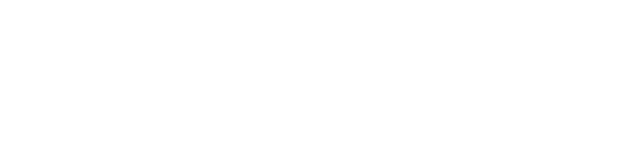
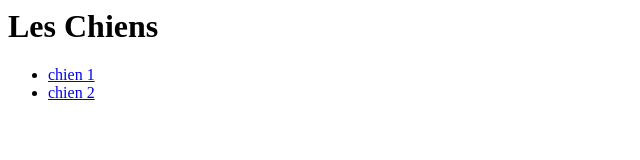
Before and after one commit to MMI-SAE-105/2022-r113-tp2-menu-alpinejs-Kiruake, a website: page dogs/index.html in a window 1280 px wide. Shown: the whole page, without its empty margins (0-640 px from the left). Drawn offline with nearby package versions, Linux system fonts and the light colour scheme.

Commit message:
page chien

```diff
--- a/dogs/index.html
+++ b/dogs/index.html
@@ -0,0 +1,20 @@
+<html lang="en" class="html">
+<head>
+    <meta charset="UTF-8">
+    <meta http-equiv="X-UA-Compatible" content="IE=edge">
+    <meta name="viewport" content="width=device-width, initial-scale=1.0">
+    <title>Accueil chiens</title>
+    <script defer src="https://unpkg.com/alpinejs"></script>
+</head>
+<h1>Les Chiens</h1>
+<header>
+        <ul>
+          <li><a href="./dog-1.html">chien 1</a></li>
+          <li><a href="./dog-2.html">chien 2</a></li>
+        </ul>
+    </nav>
+  </header>
+<body>
+
+</body>
+</html>
```
Also changed, not shown: cats/index.html (+1 -7 lines).
